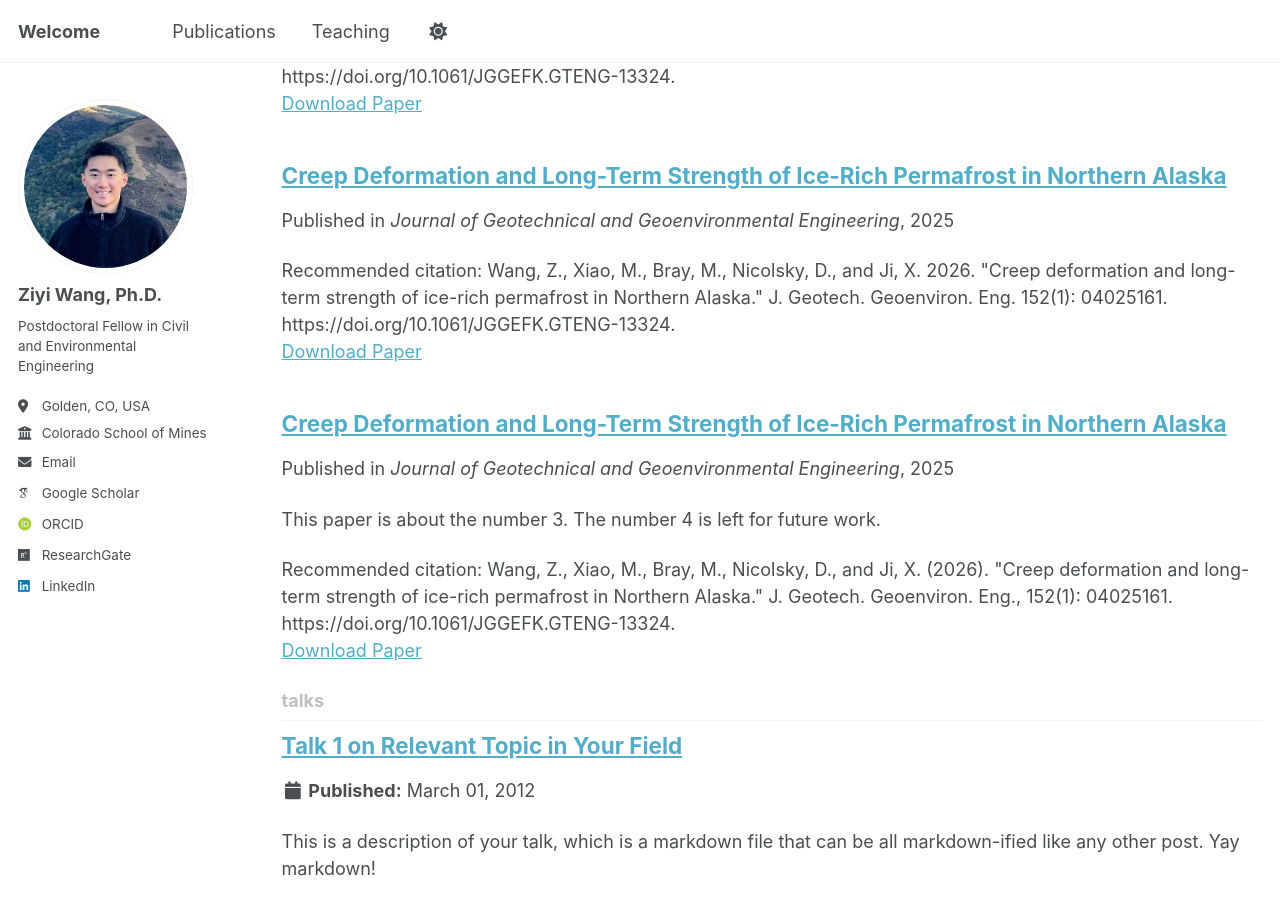
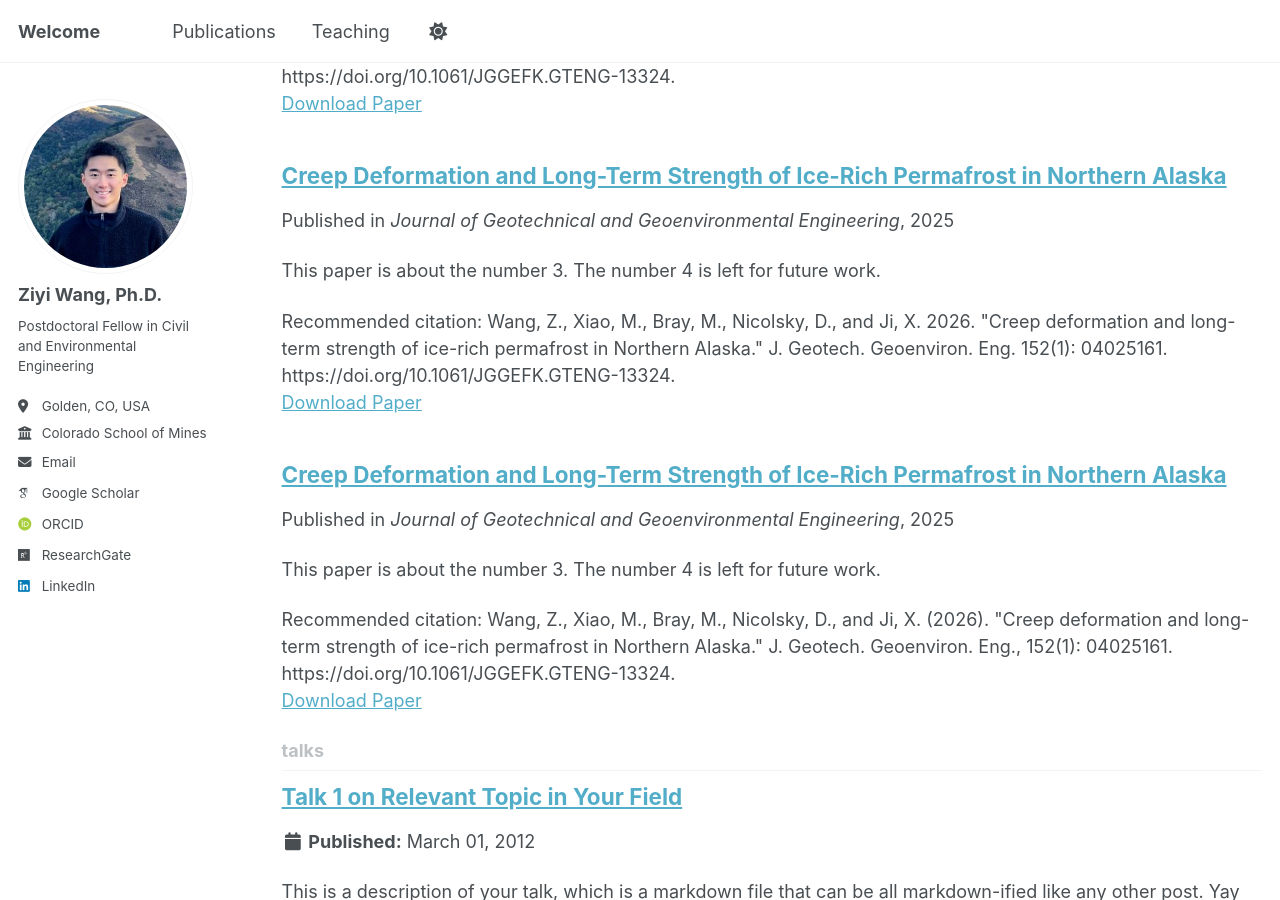
Before and after one commit to ziyiwang-ce/ziyiwang-ce.github.io, a Jekyll site: the page built from _pages/collection-archive.html, in a window 1280 px wide and 900 px high, scrolled down 3528 px. Built offline with Jekyll 4.4.1, drawn with Linux system fonts in a browser that asks for light colours; some web fonts are replaced; a script that is not in the unit is left out.

Commit message:
Update J3.md

```diff
--- a/_publications/J3.md
+++ b/_publications/J3.md
@@ -2,6 +2,8 @@
 title: "Creep Deformation and Long-Term Strength of Ice-Rich Permafrost in Northern Alaska"
 collection: publications
 permalink: /publications/
+permalink: /publication/J3
+excerpt: 'This paper is about the number 3. The number 4 is left for future work.'
 date: 2025-10-21
 venue: 'Journal of Geotechnical and Geoenvironmental Engineering'
 paperurl: 'https://ascelibrary.org/doi/full/10.1061/JGGEFK.GTENG-13324'
```
